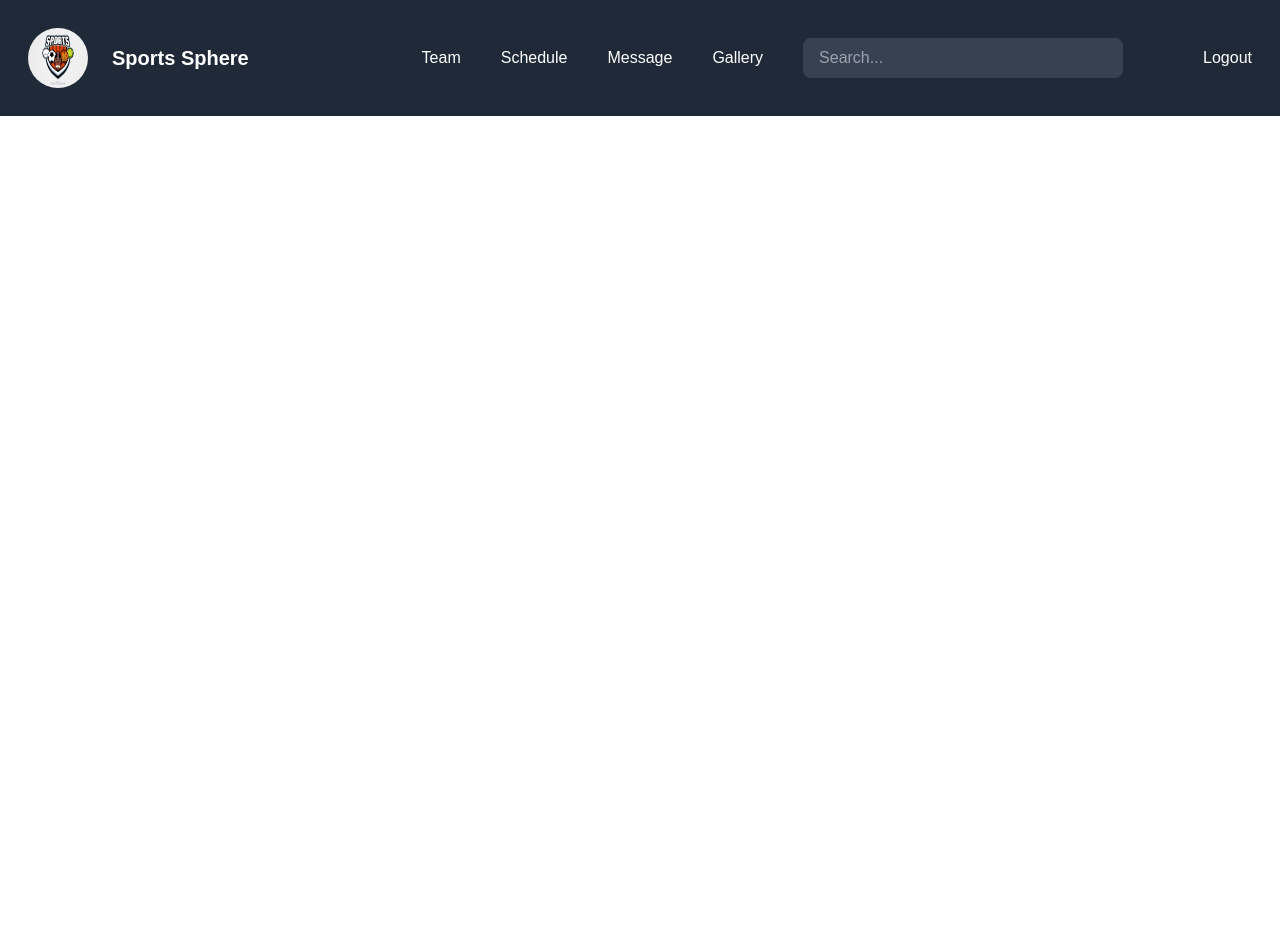
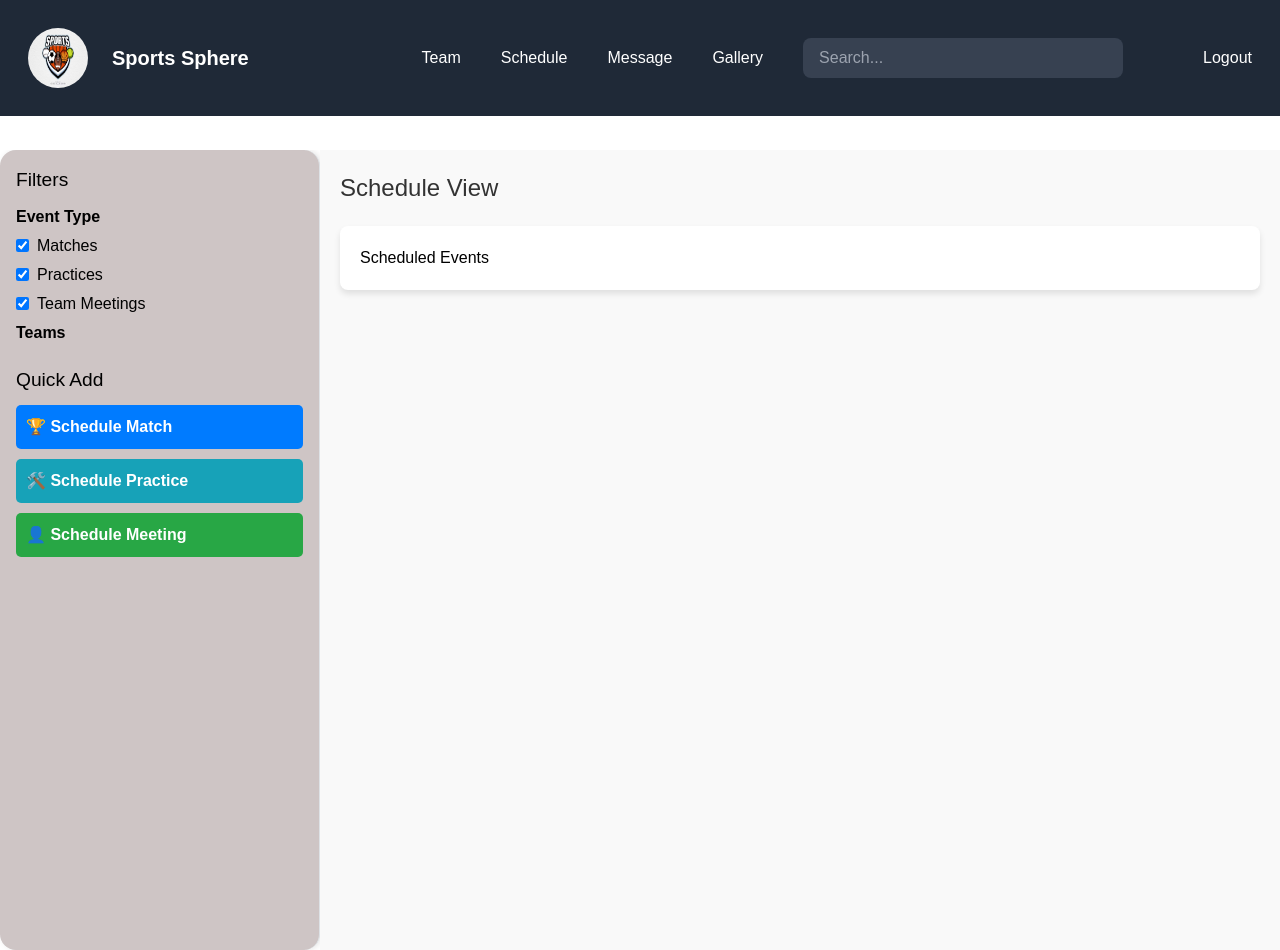
Before and after one commit to Rajeshbabu21/Sports-Sphere, a React (Vite) app in the folder Sports-Sphere/: page /schedule in a window 1280 px wide. Before the commit the page ends 800 px from the top, so only its background shows below. Built offline with nearby package versions, Linux system fonts and the light colour scheme; grey boxes are pictures that could not be loaded.

Commit message:
added schedule and meetings

```diff
--- a/Sports-Sphere/package.json
+++ b/Sports-Sphere/package.json
@@ -14,6 +14,7 @@
     "@emotion/styled": "^11.13.0",
     "@mui/icons-material": "^6.1.5",
     "@mui/material": "^6.1.5",
+    "bootstrap": "^5.3.3",
     "clsx": "^2.1.1",
     "framer-motion": "^11.11.17",
     "lucide-react": "^0.453.0",
--- a/Sports-Sphere/src/App.jsx
+++ b/Sports-Sphere/src/App.jsx
@@ -18,6 +18,7 @@ import Cricket from './Pages/Cricket/Cricket'
 import Handball from './Pages/Handball/Handball'
 import Volleyball from './Pages/Volleyball/Volleyball'
 import Carrom from './Pages/Carrom/Carrom'
+import User from "./Pages/UserProfile/User"
 
 const theme = createTheme()
 
--- a/Sports-Sphere/src/Pages/Message/Message.jsx
+++ b/Sports-Sphere/src/Pages/Message/Message.jsx
@@ -1,8 +1,25 @@
 import React from 'react'
+import './message.css' // Ensure the path matches the file's location
 
 const Message = () => {
   return (
-    <div>Under Development</div>
+    <div className='messages-page'>
+      <div className='sidebar'>
+        <div className='sidebar-header'>
+          <h2>Messages</h2>
+          <button className='btn-new-message'>New Message</button>
+        </div>
+        <div className='sidebar-search'>
+          <input type='text' className='search-input' placeholder='Search...' />
+        </div>
+      </div>
+      <div className='chat-area'>
+        <div className='chat-placeholder'>
+          <i className='chat-icon'></i>
+          <p>Select a conversation to start messaging</p>
+        </div>
+      </div>
+    </div>
   )
 }
 
--- /dev/null
+++ b/Sports-Sphere/src/Pages/Message/message.css
@@ -0,0 +1,92 @@
+/* Main Page Layout */
+.messages-page {
+  display: flex;
+  background-color: black;
+  height: 80vh;
+  background-color: #f8f9fa; /* Light grey background */
+  padding-top: 10rem;
+  margin-left:115px;
+}
+
+/* Sidebar Styles */
+.sidebar {
+  width: 25%;
+  /* background-color: #ffffff; */
+  background-color: rgb(206, 197, 197);
+  border-right: 1px solid #dee2e6;
+  padding: 1rem;
+  display: flex;
+  flex-direction: column;
+  gap: 1rem;
+  border-radius: 1rem;
+}
+
+.sidebar-header {
+  display: flex;
+  justify-content: space-between;
+  align-items: center;
+}
+
+.sidebar-header h2 {
+  font-size: 1.25rem;
+  margin: 0;
+}
+
+.btn-new-message {
+  background-color: #0d6efd; /* Bootstrap primary color */
+  border: none;
+  color: #ffffff;
+  padding: 0.5rem 1rem;
+  border-radius: 0.25rem;
+  cursor: pointer;
+}
+
+.btn-new-message:hover {
+  background-color: #0056b3;
+}
+
+.sidebar-search {
+  display: flex;
+  align-items: center;
+  padding: 0.5rem;
+  border: 1px solid #ced4da;
+  border-radius: 0.25rem;
+}
+
+.search-input {
+  width: 100%;
+  border: none;
+  outline: none;
+  padding: 0.5rem;
+  font-size: 1rem;
+}
+
+/* Chat Area Styles */
+.chat-area {
+  /* flex-grow: 1; */
+  width: 65%;
+  background-color: black;
+  display: flex;
+  justify-content: center;
+  align-items: center;
+  flex-direction: column;
+  /* row-gap: 20px; */
+  margin-left: 20px;
+  border-radius: 1rem;
+}
+
+.chat-placeholder {
+  text-align: center;
+  color: #6c757d; /* Bootstrap secondary color */
+}
+
+.chat-placeholder .chat-icon {
+  font-size: 3rem;
+  margin-bottom: 1rem;
+  color: #6c757d;
+}
+
+.chat-placeholder p {
+  font-size: 1rem;
+  margin: 0;
+}
--- /dev/null
+++ b/Sports-Sphere/src/Pages/Schedule/Dashboard.css
@@ -0,0 +1,94 @@
+/* General Styles */
+
+
+.dashboard-container {
+  display: flex;
+  flex-direction: row;
+  margin-top: 150px;
+  height: 100vh;
+  overflow: hidden;
+}
+
+/* Sidebar Section */
+.sidebar {
+  width: 300px;
+  background-color: white;
+  padding: 20px;
+  box-shadow: 2px 0 6px rgba(0, 0, 0, 0.1);
+  display: flex;
+  flex-direction: column;
+  gap: 20px;
+  overflow-y: auto;
+}
+
+.filters-section h3,
+.quick-add-section h3 {
+  margin-bottom: 10px;
+  font-size: 1.2rem;
+}
+
+.filter-item p {
+  margin-bottom: 5px;
+  font-weight: bold;
+}
+
+label {
+  display: flex;
+  align-items: center;
+  margin-bottom: 5px;
+}
+
+input[type="checkbox"] {
+  margin-right: 8px;
+}
+
+/* Quick Add Section */
+.quick-add-btn {
+  display: block;
+  width: 100%;
+  padding: 10px;
+  margin-bottom: 10px;
+  border: none;
+  border-radius: 5px;
+  font-size: 1rem;
+  font-weight: bold;
+  color: white;
+  cursor: pointer;
+  text-align: left;
+}
+
+.match-btn {
+  background-color: #007bff;
+}
+
+.practice-btn {
+  background-color: #17a2b8;
+}
+
+.meeting-btn {
+  background-color: #28a745;
+}
+
+.quick-add-btn:hover {
+  opacity: 0.9;
+}
+
+/* Schedule View Section */
+.schedule-view {
+  flex: 1;
+  padding: 20px;
+  overflow-y: auto;
+  background-color: #f9f9f9;
+}
+
+.schedule-view h2 {
+  font-size: 1.5rem;
+  margin-bottom: 20px;
+}
+
+.schedule-table {
+  background-color: white;
+  padding: 20px;
+  border-radius: 8px;
+  box-shadow: 0 4px 6px rgba(0, 0, 0, 0.1);
+}
--- a/Sports-Sphere/src/Pages/Schedule/Schedule.jsx
+++ b/Sports-Sphere/src/Pages/Schedule/Schedule.jsx
@@ -1,7 +1,59 @@
 import React from 'react'
+import './Dashboard.css' // Assuming styles are in a separate CSS file
 
-const Schedule = () => {
-  return <div></div>
+const Dashboard = () => {
+  return (
+    <div className='dashboard-container'>
+      {/* Sidebar Section */}
+      <div className='sidebar'>
+        {/* Filters Section */}
+        <div className='filters-section'>
+          <h3>Filters</h3>
+          <div className='filter-item'>
+            <p>Event Type</p>
+            <label>
+              <input type='checkbox' defaultChecked />
+              Matches
+            </label>
+            <label>
+              <input type='checkbox' defaultChecked />
+              Practices
+            </label>
+            <label>
+              <input type='checkbox' defaultChecked />
+              Team Meetings
+            </label>
+          </div>
+          <div className='filter-item'>
+            <p>Teams</p>
+            {/* Add team filtering options here */}
+          </div>
+        </div>
+
+        {/* Quick Add Section */}
+        <div className='quick-add-section'>
+          <h3>Quick Add</h3>
+          <button className='quick-add-btn match-btn'>🏆 Schedule Match</button>
+          <button className='quick-add-btn practice-btn'>
+            🛠️ Schedule Practice
+          </button>
+          <button className='quick-add-btn meeting-btn'>
+            👤 Schedule Meeting
+          </button>
+        </div>
+      </div>
+
+      {/* Schedule View Section */}
+      <div className='schedule-view'>
+        {/* Replace with your schedule view component or table */}
+        <h2>Schedule View</h2>
+        <div className='schedule-table'>
+          {/* Add your schedule table or grid view here */}
+          <p>Scheduled Events</p>
+        </div>
+      </div>
+    </div>
+  )
 }
 
-export default Schedule
+export default Dashboard
--- /dev/null
+++ b/Sports-Sphere/src/Pages/UserProfile/User.jsx
@@ -0,0 +1,9 @@
+import React from 'react'
+
+const User = () => {
+  return (
+    <div>User</div>
+  )
+}
+
+export default User
```
Also changed, not shown: Sports-Sphere/src/Pages/UserProfile/user.css (added), 1 other file (tests, documents, lock files or other folders).
